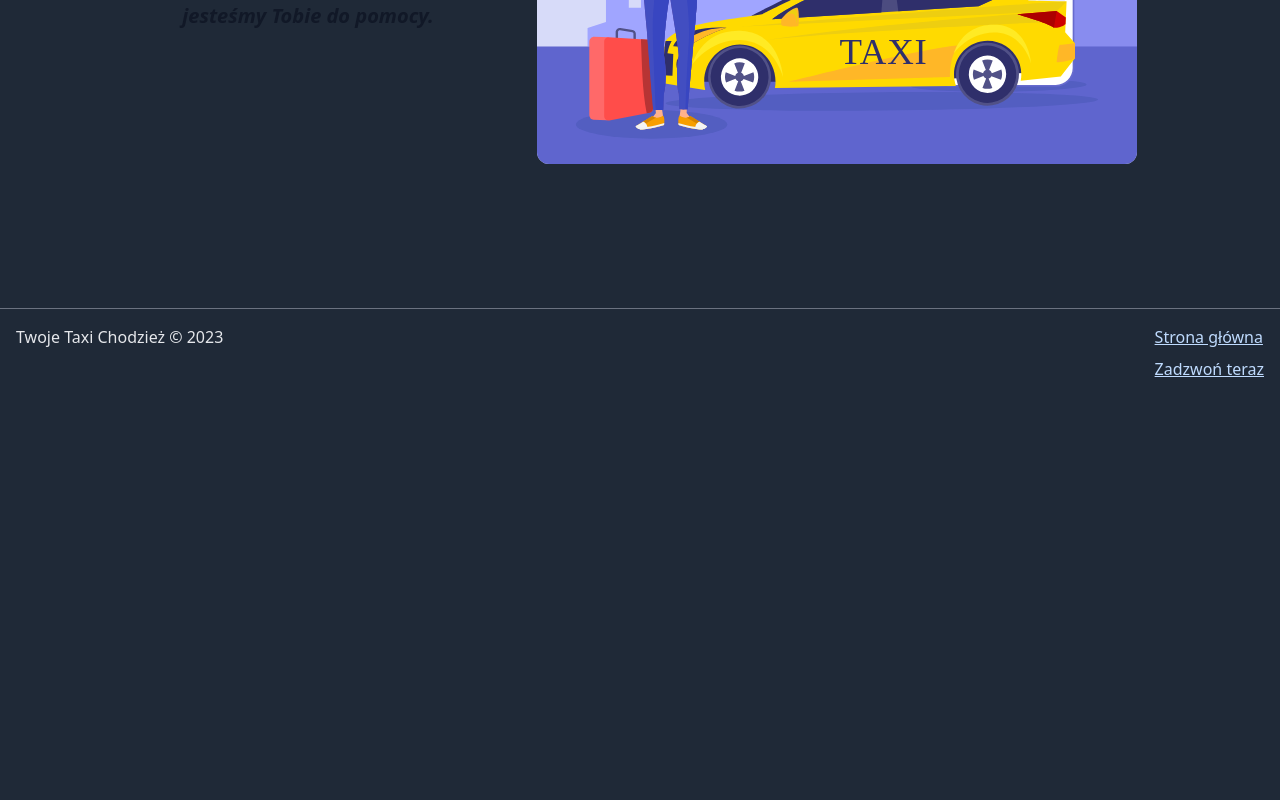
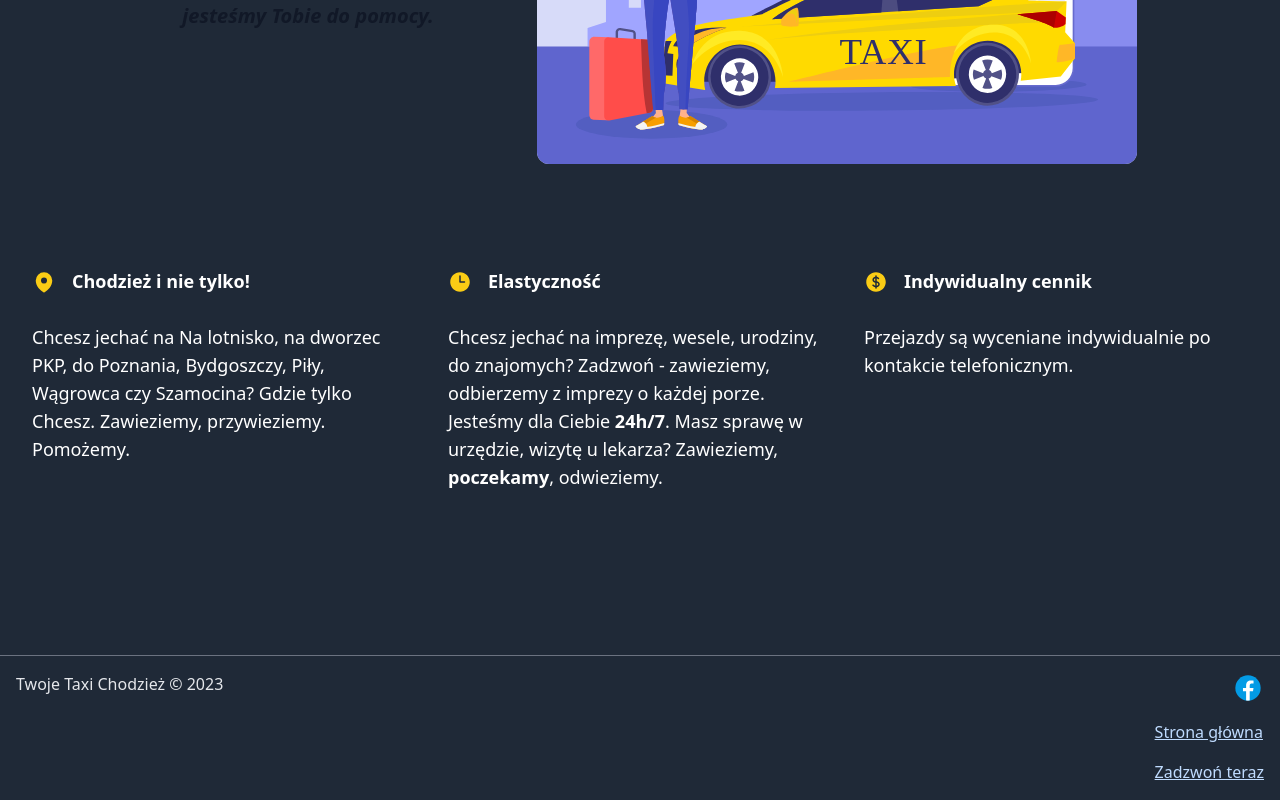
Before and after one commit to SaluSL/twoje-taxi, a Nuxt app: page / in a window 1280 px wide. Shown: the part 734-1534 px from the top of the page. Before the commit the page ends 1131 px from the top, so only its background shows below. Built offline with nearby package versions, Linux system fonts and the light colour scheme.

Commit message:
Page content ready

```diff
--- /dev/null
+++ b/components/brand/Feature.vue
@@ -0,0 +1,32 @@
+<template>
+  <div class="flex flex-col items-left mt-8">
+    <div class="flex justify-left py-2 items-center gap-4">
+      <slot name="icon"></slot>
+      <h3 class="text-white">{{ title }}</h3>
+    </div>
+    <p class="max-w-sm text-white text-lg">
+      <slot />
+    </p>
+  </div>
+</template>
+
+<script setup>
+const props = defineProps({
+  title: String,
+});
+</script>
+
+<style scoped>
+h3 {
+  font-size: 18px;
+  font-weight: 600;
+}
+
+p {
+  margin: 20px 0;
+}
+
+img {
+  object-fit: cover;
+}
+</style>
--- a/components/brand/Hero.vue
+++ b/components/brand/Hero.vue
@@ -48,7 +48,7 @@
           </p>
         </blockquote>
         <img
-          src="taxi-banner.svg"
+          src="/taxi-banner.svg"
           width="600"
           class="rounded-xl"
           alt="Klient z telefonem w dłoni zamawiający taksówkę. Żólta taksówka w tle."
--- a/components/footers/MainFooter.vue
+++ b/components/footers/MainFooter.vue
@@ -1,4 +1,3 @@
-import type { button } from '@nuxt/ui/dist/runtime/ui.config';
 <template>
   <footer class="border-t border-gray-500 container mx-auto p-4 mt-32">
     <div class="flex justify-between gap-16">
@@ -6,14 +5,41 @@ import type { button } from '@nuxt/ui/dist/runtime/ui.config';
         Twoje Taxi Chodzież &copy {{ currYear() }}
       </span>
       <nav>
-        <ul class="flex flex-col gap-2">
-          <li>
-            <!-- <UButton label="Strona główna" size="sm" variant="link" to="/" /> -->
-            <a class="text-blue-200 underline">Strona główna </a>
+        <ul class="flex flex-col gap-4">
+          <li class="flex items-center justify-end">
+            <a
+              href="https://www.facebook.com/profile.php?id=61550685377635"
+              alt="Strona firmy na Facebook.com"
+              title="Strona firmy na Facebook.com"
+            >
+              <svg
+                xmlns="http://www.w3.org/2000/svg"
+                x="0px"
+                y="0px"
+                width="32"
+                height="32"
+                viewBox="0 0 48 48"
+              >
+                <path
+                  fill="#039be5"
+                  d="M24 5A19 19 0 1 0 24 43A19 19 0 1 0 24 5Z"
+                ></path>
+                <path
+                  fill="#fff"
+                  d="M26.572,29.036h4.917l0.772-4.995h-5.69v-2.73c0-2.075,0.678-3.915,2.619-3.915h3.119v-4.359c-0.548-0.074-1.707-0.236-3.897-0.236c-4.573,0-7.254,2.415-7.254,7.917v3.323h-4.701v4.995h4.701v13.729C22.089,42.905,23.032,43,24,43c0.875,0,1.729-0.08,2.572-0.194V29.036z"
+                ></path>
+              </svg>
+            </a>
           </li>
           <li>
-            <!-- <UButton label="Kontakt" size="md" variant="link" to="/contact" /> -->
-            <a class="text-blue-200 underline">Zadzwoń teraz</a>
+            <NuxtLink to="/" class="text-blue-200 underline"
+              >Strona główna
+            </NuxtLink>
+          </li>
+          <li>
+            <a href="tel:+48508978240" class="text-blue-200 underline"
+              >Zadzwoń teraz</a
+            >
           </li>
         </ul>
       </nav>
--- a/components/headers/MainHeader.vue
+++ b/components/headers/MainHeader.vue
@@ -2,17 +2,12 @@
   <header class="shadow-sm fixed w-full bg-gray-900">
     <nav class="container mx-auto p-4 flex justify-between items-center">
       <NuxtLink to="/">
-        <!-- <img
-          id="planimbly-logo-dark"
-          src="planimbly-white.svg"
-          class="w-40 h-auto"
-          alt="Logotyp marki planimbly"
-        /> -->
         <BrandLogo />
       </NuxtLink>
       <ul class="flex gap-4 justify-center items-center">
         <li>
-          <button
+          <a
+            href="tel:+48508978240"
             class="flex gap-3 py-2 px-4 bg-yellow-400 rounded-md font-medium text-sm items-center group text-gray-900 hover:bg-yellow-600"
           >
             <svg
@@ -28,13 +23,7 @@
               />
             </svg>
             Zadzwoń teraz
-          </button>
-          <!-- <UButton
-            icon="i-heroicons-phone-solid"
-            label="Zadzwoń teraz"
-            size="md"
-            to="/schedule"
-          /> -->
+          </a>
         </li>
       </ul>
     </nav>
--- a/nuxt.config.ts
+++ b/nuxt.config.ts
@@ -6,7 +6,7 @@ export default defineNuxtConfig({
   },
   app: {
     head: {
-      title: "Twoje Taxi Chodzież",
+      title: "Twoje Taxi Chodzież - taksówki w okolicach Chodzieży",
       htmlAttrs: {
         lang: "pl",
       },
@@ -17,7 +17,7 @@ export default defineNuxtConfig({
         {
           name: "description",
           content:
-            "Strona startowa firmy taksówkarskiej działającej w okolicach Chodzieży",
+            "Strona startowa firmy taksówkarskiej działającej w okolicach Chodzieży. Przewóz osób po cenie indywidualnej",
         },
       ],
       link: [
--- a/pages/index.vue
+++ b/pages/index.vue
@@ -1,5 +1,66 @@
 <template>
-  <main class="mt-32 text-yellow-400"><BrandHero /></main>
+  <main class="mt-32 text-yellow-400">
+    <BrandHero />
+    <div class="flex justify-center flex-wrap gap-8 mt-16">
+      <BrandFeature title="Chodzież i nie tylko!"
+        ><template #icon
+          ><svg
+            xmlns="http://www.w3.org/2000/svg"
+            viewBox="0 0 24 24"
+            fill="currentColor"
+            class="w-6 h-6"
+          >
+            <path
+              fill-rule="evenodd"
+              d="M11.54 22.351l.07.04.028.016a.76.76 0 00.723 0l.028-.015.071-.041a16.975 16.975 0 001.144-.742 19.58 19.58 0 002.683-2.282c1.944-1.99 3.963-4.98 3.963-8.827a8.25 8.25 0 00-16.5 0c0 3.846 2.02 6.837 3.963 8.827a19.58 19.58 0 002.682 2.282 16.975 16.975 0 001.145.742zM12 13.5a3 3 0 100-6 3 3 0 000 6z"
+              clip-rule="evenodd"
+            />
+          </svg> </template
+        >Chcesz jechać na Na lotnisko, na dworzec PKP, do Poznania, Bydgoszczy,
+        Piły, Wągrowca czy Szamocina? Gdzie tylko Chcesz. Zawieziemy,
+        przywieziemy. Pomożemy.</BrandFeature
+      >
+      <BrandFeature title="Elastyczność"
+        ><template #icon
+          ><svg
+            xmlns="http://www.w3.org/2000/svg"
+            viewBox="0 0 24 24"
+            fill="currentColor"
+            class="w-6 h-6"
+          >
+            <path
+              fill-rule="evenodd"
+              d="M12 2.25c-5.385 0-9.75 4.365-9.75 9.75s4.365 9.75 9.75 9.75 9.75-4.365 9.75-9.75S17.385 2.25 12 2.25zM12.75 6a.75.75 0 00-1.5 0v6c0 .414.336.75.75.75h4.5a.75.75 0 000-1.5h-3.75V6z"
+              clip-rule="evenodd"
+            />
+          </svg>
+        </template>
+        Chcesz jechać na imprezę, wesele, urodziny, do znajomych? Zadzwoń -
+        zawieziemy, odbierzemy z imprezy o każdej porze. Jesteśmy dla Ciebie
+        <strong>24h/7</strong>. Masz sprawę w urzędzie, wizytę u lekarza?
+        Zawieziemy, <strong>poczekamy</strong>, odwieziemy.</BrandFeature
+      >
+      <BrandFeature title="Indywidualny cennik"
+        ><template #icon
+          ><svg
+            xmlns="http://www.w3.org/2000/svg"
+            viewBox="0 0 24 24"
+            fill="currentColor"
+            class="w-6 h-6"
+          >
+            <path
+              d="M10.464 8.746c.227-.18.497-.311.786-.394v2.795a2.252 2.252 0 01-.786-.393c-.394-.313-.546-.681-.546-1.004 0-.323.152-.691.546-1.004zM12.75 15.662v-2.824c.347.085.664.228.921.421.427.32.579.686.579.991 0 .305-.152.671-.579.991a2.534 2.534 0 01-.921.42z"
+            />
+            <path
+              fill-rule="evenodd"
+              d="M12 2.25c-5.385 0-9.75 4.365-9.75 9.75s4.365 9.75 9.75 9.75 9.75-4.365 9.75-9.75S17.385 2.25 12 2.25zM12.75 6a.75.75 0 00-1.5 0v.816a3.836 3.836 0 00-1.72.756c-.712.566-1.112 1.35-1.112 2.178 0 .829.4 1.612 1.113 2.178.502.4 1.102.647 1.719.756v2.978a2.536 2.536 0 01-.921-.421l-.879-.66a.75.75 0 00-.9 1.2l.879.66c.533.4 1.169.645 1.821.75V18a.75.75 0 001.5 0v-.81a4.124 4.124 0 001.821-.749c.745-.559 1.179-1.344 1.179-2.191 0-.847-.434-1.632-1.179-2.191a4.122 4.122 0 00-1.821-.75V8.354c.29.082.559.213.786.393l.415.33a.75.75 0 00.933-1.175l-.415-.33a3.836 3.836 0 00-1.719-.755V6z"
+              clip-rule="evenodd"
+            />
+          </svg> </template
+        >Przejazdy są wyceniane indywidualnie po kontakcie telefonicznym.
+      </BrandFeature>
+    </div>
+  </main>
 </template>
 
 <script setup></script>
```
